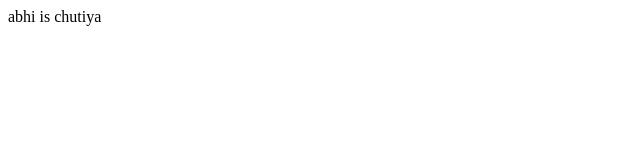
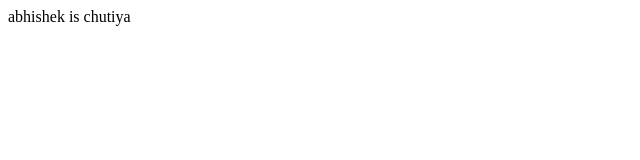
Before and after one commit to abhishekkumargupta01/basic-html, a plain HTML site: page index.html in a window 1280 px wide. Shown: the full height of the page, 0-640 px from the left. Drawn offline with Linux system fonts and the light colour scheme.

Commit message:
update name

```diff
--- a/index.html
+++ b/index.html
@@ -6,6 +6,6 @@
     <title>Document</title>
 </head>
 <body>
-    abhi is chutiya
+    abhishek is chutiya
 </body>
 </html>
```
